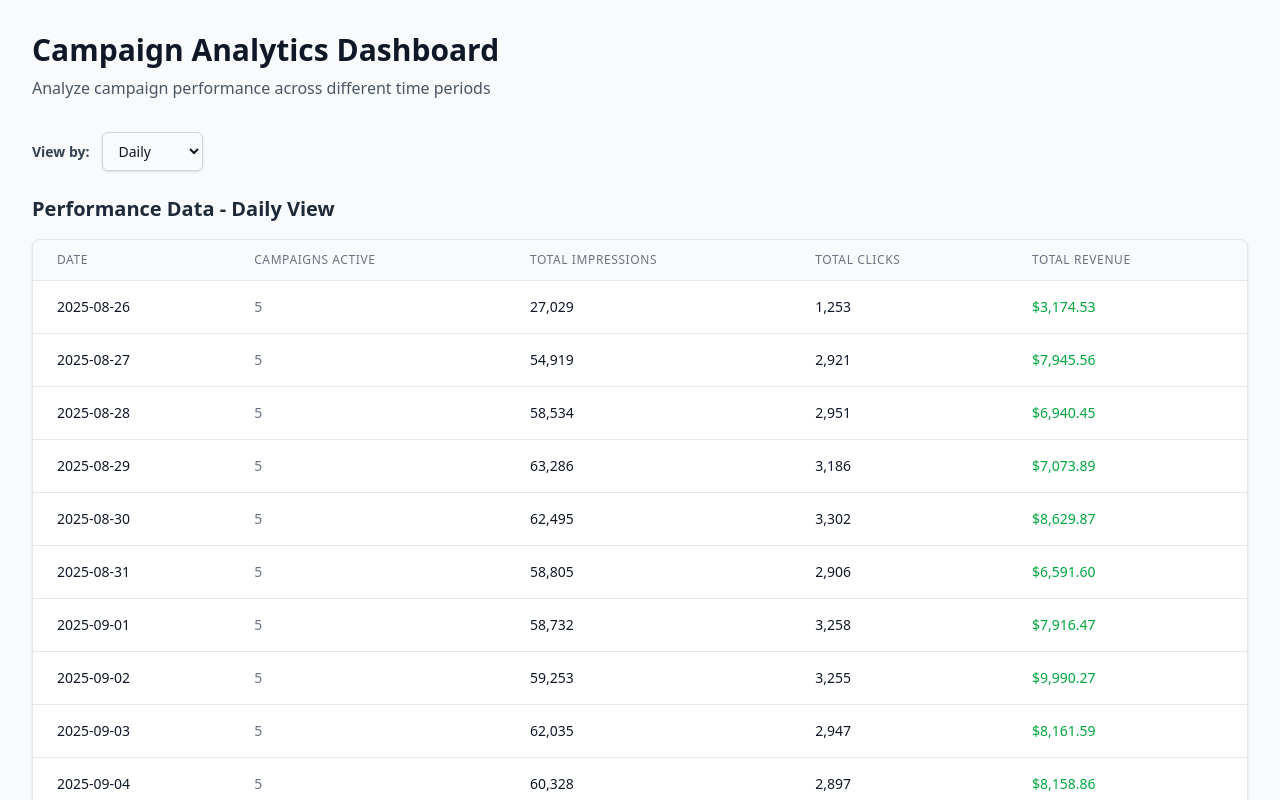
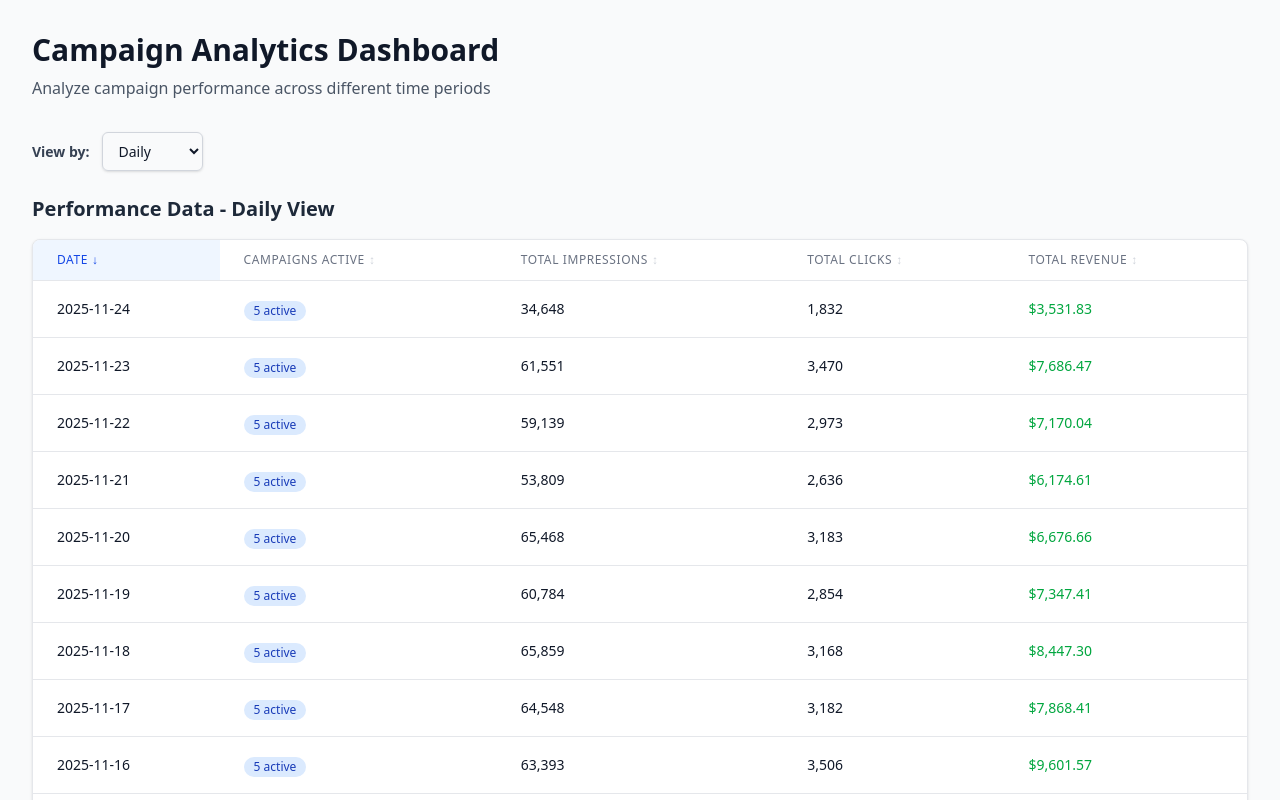
Before and after one commit to hapttic/front-test-assigment-2025-public, a React (Vite) app: page / in a window 1280 px wide. Shown: the top 800 px of the page. Built offline with nearby package versions, Linux system fonts and the light colour scheme.

Commit message:
feat: sort aggregated data

```diff
--- a/src/App.tsx
+++ b/src/App.tsx
@@ -30,6 +30,7 @@ function App() {
             <h2 className="text-xl font-semibold text-gray-800 mb-4">
               Performance Data - <span className="capitalize">{aggregation}</span> View
             </h2>
+
             <DataGrid data={aggregatedData} />
           </section>
         </main>
--- a/src/components/DataGrid.tsx
+++ b/src/components/DataGrid.tsx
@@ -1,11 +1,75 @@
+import { useState, useMemo } from "react";
 import type { AggregatedData } from "../types";
 
 interface DataGridProps {
   data: AggregatedData[];
 }
 
-const DataGrid = ({ data }: DataGridProps) => {
-  if (!data.length) {
+type SortField = Exclude<keyof AggregatedData, "period">;
+type SortDirection = "asc" | "desc";
+
+const DataGrid: React.FC<DataGridProps> = ({ data }) => {
+  const [sortField, setSortField] = useState<SortField>("periodStart");
+  const [sortDirection, setSortDirection] = useState<SortDirection>("desc");
+
+  const handleSort = (field: SortField) => {
+    if (sortField === field) {
+      setSortDirection(sortDirection === "asc" ? "desc" : "asc");
+    } else {
+      setSortField(field);
+      setSortDirection("desc");
+    }
+  };
+
+  const sortedData = useMemo(() => {
+    return [...data].sort((a, b) => {
+      if (sortField === "periodStart") {
+        const aValue = a.periodStart.getTime();
+        const bValue = b.periodStart.getTime();
+        return sortDirection === "asc" ? aValue - bValue : bValue - aValue;
+      }
+
+      if (
+        sortField === "totalRevenue" ||
+        sortField === "totalClicks" ||
+        sortField === "totalImpressions"
+      ) {
+        const aValue = a[sortField];
+        const bValue = b[sortField];
+        return sortDirection === "asc" ? aValue - bValue : bValue - aValue;
+      }
+
+      if (sortField === "campaignsActive") {
+        const aValue = a.campaignsActive.length;
+        const bValue = b.campaignsActive.length;
+        return sortDirection === "asc" ? aValue - bValue : bValue - aValue;
+      }
+
+      return 0;
+    });
+  }, [data, sortField, sortDirection]);
+
+  const renderSortIndicator = (field: SortField) => {
+    if (sortField !== field) {
+      return <span className="ml-1 text-gray-300">↕</span>;
+    }
+
+    return <span className="ml-1">{sortDirection === "asc" ? "↑" : "↓"}</span>;
+  };
+
+  const getHeaderClass = (field: SortField) => {
+    const baseClass =
+      "px-6 py-3 text-left text-xs font-medium uppercase tracking-wider cursor-pointer transition-colors group";
+    const isActive = sortField === field;
+
+    if (isActive) {
+      return `${baseClass} bg-blue-50 text-blue-700`;
+    }
+
+    return `${baseClass} text-gray-500 hover:bg-gray-100`;
+  };
+
+  if (!sortedData.length) {
     return (
       <div className="text-center py-12 text-gray-500 italic">
         No data available for the selected period
@@ -16,34 +80,57 @@ const DataGrid = ({ data }: DataGridProps) => {
   return (
     <div className="overflow-x-auto border border-gray-200 rounded-lg bg-white shadow-sm">
       <table className="min-w-full divide-y divide-gray-200">
-        <thead className="bg-gray-50">
+        <thead>
           <tr>
-            <th className="px-6 py-3 text-left text-xs font-medium text-gray-500 uppercase tracking-wider">
-              Date
+            <th className={getHeaderClass("periodStart")} onClick={() => handleSort("periodStart")}>
+              <div className="flex items-center">
+                Date
+                {renderSortIndicator("periodStart")}
+              </div>
             </th>
-            <th className="px-6 py-3 text-left text-xs font-medium text-gray-500 uppercase tracking-wider">
-              Campaigns Active
+            <th
+              className={getHeaderClass("campaignsActive")}
+              onClick={() => handleSort("campaignsActive")}
+            >
+              <div className="flex items-center">
+                Campaigns Active
+                {renderSortIndicator("campaignsActive")}
+              </div>
             </th>
-            <th className="px-6 py-3 text-left text-xs font-medium text-gray-500 uppercase tracking-wider">
-              Total Impressions
+            <th
+              className={getHeaderClass("totalImpressions")}
+              onClick={() => handleSort("totalImpressions")}
+            >
+              <div className="flex items-center">
+                Total Impressions
+                {renderSortIndicator("totalImpressions")}
+              </div>
             </th>
-            <th className="px-6 py-3 text-left text-xs font-medium text-gray-500 uppercase tracking-wider">
-              Total Clicks
+            <th className={getHeaderClass("totalClicks")} onClick={() => handleSort("totalClicks")}>
+              <div className="flex items-center">
+                Total Clicks
+                {renderSortIndicator("totalClicks")}
+              </div>
             </th>
-            <th className="px-6 py-3 text-left text-xs font-medium text-gray-500 uppercase tracking-wider">
-              Total Revenue
+            <th className={getHeaderClass("totalRevenue")} onClick={() => handleSort("totalRevenue")}>
+              <div className="flex items-center">
+                Total Revenue
+                {renderSortIndicator("totalRevenue")}
+              </div>
             </th>
           </tr>
         </thead>
 
         <tbody className="bg-white divide-y divide-gray-200">
-          {data.map((row, index) => (
+          {sortedData.map((row, index) => (
             <tr key={index} className="hover:bg-gray-50 transition-colors">
               <td className="px-6 py-4 whitespace-nowrap text-sm font-medium text-gray-900">
                 {row.period}
               </td>
-              <td className="px-6 py-4 whitespace-nowrap text-sm text-gray-500">
-                {row.campaignsActive.length}
+              <td className="px-6 py-4 whitespace-nowrap">
+                <span className="inline-flex items-center px-2.5 py-0.5 rounded-full text-xs font-medium bg-blue-100 text-blue-800">
+                  {row.campaignsActive.length} active
+                </span>
               </td>
               <td className="px-6 py-4 whitespace-nowrap text-sm text-gray-900">
                 {row.totalImpressions.toLocaleString()}
@@ -62,6 +149,10 @@ const DataGrid = ({ data }: DataGridProps) => {
           ))}
         </tbody>
       </table>
+
+      <div className="px-6 py-3 bg-gray-50 border-t border-gray-200 text-xs text-gray-500">
+        Sorted by: <span className="font-medium">{sortField}</span> ({sortDirection})
+      </div>
     </div>
   );
 };
```
